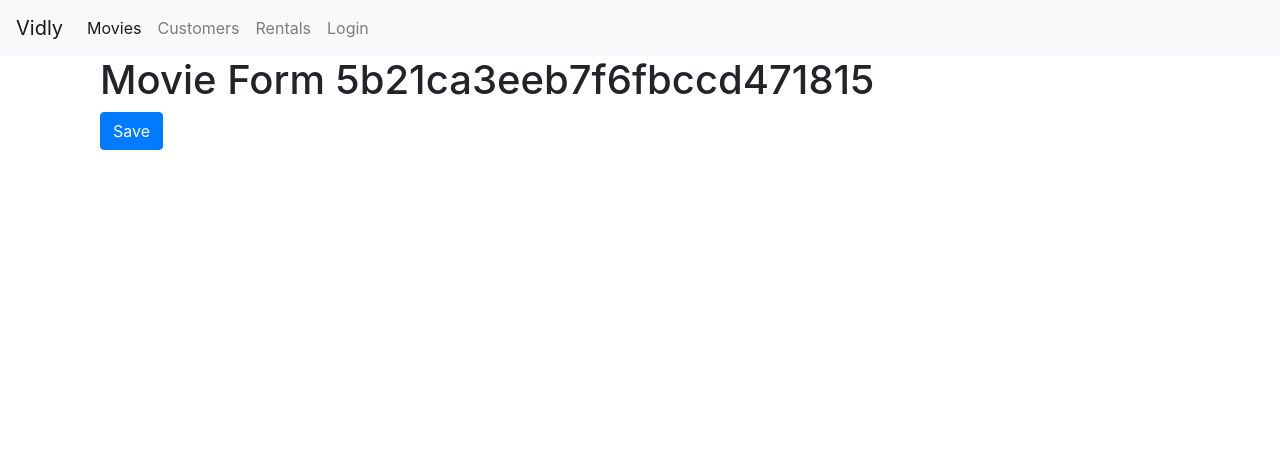
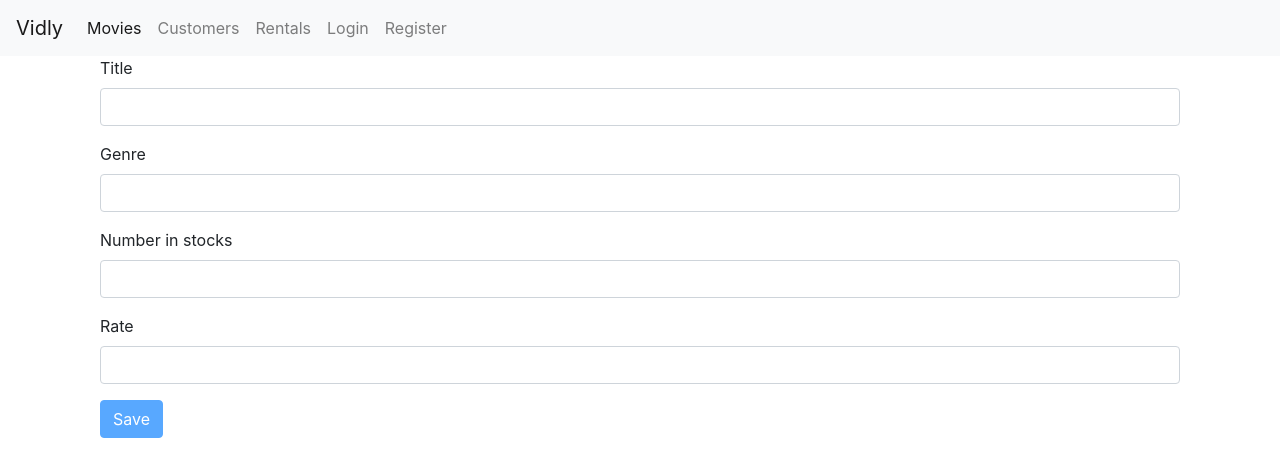
Before and after one commit to vishwas0459/react-app-demo, a React (Create React App) app: page /movie/5b21ca3eeb7f6fbccd471815 in a window 1280 px wide. Shown: the top 476 px of the page. Built offline with nearby package versions, Linux system fonts and the light colour scheme.

Commit message:
Register Form added

```diff
--- a/package.json
+++ b/package.json
@@ -3,6 +3,7 @@
   "version": "0.1.0",
   "private": true,
   "dependencies": {
+    "axios": "^0.18.0",
     "bootstrap": "^4.1.1",
     "joi-browser": "^13.4.0",
     "query-string": "^6.1.0",
--- a/src/App.js
+++ b/src/App.js
@@ -9,6 +9,7 @@ import './App.css';
 import NotFound from './components/notFound';
 import NavBar from './components/navbar';
 import LoginForm from './components/loginForm';
+import RegisterForm from './components/registerForm';
 
 class App extends Component {
   render() {
@@ -18,8 +19,10 @@ class App extends Component {
         <main className='container'>
           <Switch>
             <Route path='/login' component={LoginForm} />
+            <Route path='/register' component={RegisterForm} />
             <Route path='/customer' component={Customer} />
             <Route path='/rentals' component={Rentals} />
+            <Route path='/movie/new' component={MovieForm} />
             <Route path='/movie/:id' component={MovieForm} />
             <Route path='/movies' exact component={Movies} />
             <Route path='/not-found' component={NotFound} />
--- a/src/components/common/form.jsx
+++ b/src/components/common/form.jsx
@@ -11,8 +11,12 @@ class Form extends Component {
   handleSubmit = e => {
     e.preventDefault();
     const errors = this.validateForm();
+    console.log('errors from From', errors);
     this.setState({ errors });
     if (errors) return;
+
+    //if no error
+    this.doSubmit();
   };
 
   validateForm = () => {
@@ -21,8 +25,8 @@ class Form extends Component {
     const { error } = Joi.validate(this.state.data, this.schema, options);
     if (!error) return null;
     const errors = {};
-    for (let item of error.details) error[item.path[0]] = item.message;
-    // console.log('errors:', errors);
+    for (let item of error.details) errors[item.path[0]] = item.message;
+    console.log('errors:', errors);
     return errors;
   };
 
--- a/src/components/movieForm.jsx
+++ b/src/components/movieForm.jsx
@@ -1,13 +1,83 @@
 import React from 'react';
-const MovieForm = ({ match, history }) => {
-  return (
-    <div className='container'>
-      <h1>Movie Form {match.params.id}</h1>
-      <button className='btn btn-primary' onClick={() => history.push('/')}>
-        Save
-      </button>
-    </div>
-  );
-};
+import Form from './common/form';
+import Joi from 'joi-browser';
+import { getMovie, saveMovie } from '../services/fakeMovieService';
+import { getGenres } from '../services/fakeGenreService';
+
+class MovieForm extends Form {
+  state = {
+    data: {
+      _id: '',
+      title: '',
+      genreId: '', //change to object
+      numberInStock: '',
+      dailyRentalRate: ''
+    },
+    genres: [],
+    errors: {}
+  };
+
+  componentDidMount() {
+    const { id } = this.props.match.params;
+    if (id) {
+      const movieDetails = getMovie(id);
+      console.log(movieDetails);
+      const data = this.mapToViewModel(movieDetails);
+
+      this.setState({ data });
+    }
+  }
+
+  mapToViewModel = movie => {
+    console.log(movie);
+    const modelMovie = {};
+    modelMovie._id = movie._id;
+    modelMovie.title = movie.id;
+    modelMovie.genreId = getGenres(movie.id);
+    modelMovie.dailyRentalRate = movie.dailyRentalRate;
+    modelMovie.numberInStock = movie.numberInStock;
+    return modelMovie;
+  };
+  schema = {
+    title: Joi.string().required(),
+    genre: Joi.string().required(),
+    stocks: Joi.number().required(),
+    rate: Joi.number().required()
+  };
+
+  doSubmit = () => {
+    console.log('In Submit!!');
+    // const savedMovie = saveMovie(this.state.data);
+    // console.log(saveMovie);
+  };
+
+  render() {
+    // const genres = genres;
+    return (
+      <div className='container'>
+        <form>
+          {this.renderInput('title', 'Title')}
+          {this.renderInput('genre', 'Genre')}
+          {this.renderInput('stocks', 'Number in stocks')}
+          {this.renderInput('rate', 'Rate', 'number')}
+          {this.renderButton('Save')}
+        </form>
+      </div>
+    );
+  }
+}
 
 export default MovieForm;
+
+// const MovieForm = ({ match, history }) => {
+//   return (
+//     <div className='container'>
+//       <h1>Movie Form {match.params.id}</h1>
+//       <button className='btn btn-primary' onClick={() => history.push('/')}>
+//         Save
+//       </button>
+//     </div>
+//   );
+// };
+
+// export default MovieForm;
--- a/src/components/movies.jsx
+++ b/src/components/movies.jsx
@@ -2,7 +2,7 @@ import React, { Component } from 'react';
 import { getMovies } from '../services/fakeMovieService';
 import Like from './common/like';
 import Pagination from './common/pagination';
-import { NavLink } from 'react-router-dom';
+import { NavLink, Link } from 'react-router-dom';
 class Movies extends Component {
   //get the movie list from fakeservice into state
   state = {
@@ -17,12 +17,21 @@ class Movies extends Component {
   handlePageChange = () => {
     console.log('pagehandle clicked');
   };
+  handleAddMovie = () => {
+    console.log('added new movie');
+    const history = { ...this.props.history }; //get the ref of history object
+    history.push('/movie/new');
+    console.log('history: ', history);
+  };
   render() {
     const { length: movieCount } = this.state.movies;
     if (movieCount === 0) return <p>There are no movies in database!</p>;
     return (
       <div>
         <h3> {movieCount} of movies in database at present!!</h3>
+        <Link to='/movie/new' className='btn btn-primary'>
+          New Movie
+        </Link>
         <table className='table table-hover'>
           <thead>
             <tr>
--- a/src/components/navbar.jsx
+++ b/src/components/navbar.jsx
@@ -39,6 +39,11 @@ const NavBar = () => {
               Login
             </NavLink>
           </li>
+          <li className='nav-item'>
+            <NavLink className='nav-link' to='/register'>
+              Register
+            </NavLink>
+          </li>
         </ul>
       </div>
     </nav>
--- /dev/null
+++ b/src/components/registerForm.jsx
@@ -0,0 +1,43 @@
+import React from 'react';
+import Form from './common/form';
+import Joi from 'joi-browser';
+class RegisterForm extends Form {
+  state = {
+    data: {
+      email: '',
+      password: '',
+      username: ''
+    },
+    errors: {}
+  };
+
+  schema = {
+    username: Joi.string().required(),
+    password: Joi.string()
+      .required()
+      .alphanum()
+      .min(3)
+      .max(8),
+    email: Joi.string()
+      .email()
+      .required()
+  };
+  doSubmit = () => {
+    console.log('no validation errors');
+  };
+  render() {
+    return (
+      <div className='container'>
+        <h1>Register</h1>
+        <form onSubmit={this.handleSubmit}>
+          {this.renderInput('email', 'Email', 'email')}
+          {this.renderInput('password', 'Password', 'password')}
+          {this.renderInput('username', 'Username')}
+          {this.renderButton('Register')}
+        </form>
+      </div>
+    );
+  }
+}
+
+export default RegisterForm;
--- a/src/services/fakeMovieService.js
+++ b/src/services/fakeMovieService.js
@@ -1,67 +1,67 @@
-import * as genresAPI from "./fakeGenreService";
+import * as genresAPI from './fakeGenreService';
 
 const movies = [
   {
-    _id: "5b21ca3eeb7f6fbccd471815",
-    title: "Terminator",
-    genre: { _id: "5b21ca3eeb7f6fbccd471818", name: "Action" },
+    _id: '5b21ca3eeb7f6fbccd471815',
+    title: 'Terminator',
+    genre: { _id: '5b21ca3eeb7f6fbccd471818', name: 'Action' },
     numberInStock: 6,
     dailyRentalRate: 2.5,
-    publishDate: "2018-01-03T19:04:28.809Z"
+    publishDate: '2018-01-03T19:04:28.809Z'
   },
   {
-    _id: "5b21ca3eeb7f6fbccd471816",
-    title: "Die Hard",
-    genre: { _id: "5b21ca3eeb7f6fbccd471818", name: "Action" },
+    _id: '5b21ca3eeb7f6fbccd471816',
+    title: 'Die Hard',
+    genre: { _id: '5b21ca3eeb7f6fbccd471818', name: 'Action' },
     numberInStock: 5,
     dailyRentalRate: 2.5
   },
   {
-    _id: "5b21ca3eeb7f6fbccd471817",
-    title: "Get Out",
-    genre: { _id: "5b21ca3eeb7f6fbccd471820", name: "Thriller" },
+    _id: '5b21ca3eeb7f6fbccd471817',
+    title: 'Get Out',
+    genre: { _id: '5b21ca3eeb7f6fbccd471820', name: 'Thriller' },
     numberInStock: 8,
     dailyRentalRate: 3.5
   },
   {
-    _id: "5b21ca3eeb7f6fbccd471819",
-    title: "Trip to Italy",
-    genre: { _id: "5b21ca3eeb7f6fbccd471814", name: "Comedy" },
+    _id: '5b21ca3eeb7f6fbccd471819',
+    title: 'Trip to Italy',
+    genre: { _id: '5b21ca3eeb7f6fbccd471814', name: 'Comedy' },
     numberInStock: 7,
     dailyRentalRate: 3.5
   },
   {
-    _id: "5b21ca3eeb7f6fbccd47181a",
-    title: "Airplane",
-    genre: { _id: "5b21ca3eeb7f6fbccd471814", name: "Comedy" },
+    _id: '5b21ca3eeb7f6fbccd47181a',
+    title: 'Airplane',
+    genre: { _id: '5b21ca3eeb7f6fbccd471814', name: 'Comedy' },
     numberInStock: 7,
     dailyRentalRate: 3.5
   },
   {
-    _id: "5b21ca3eeb7f6fbccd47181b",
-    title: "Wedding Crashers",
-    genre: { _id: "5b21ca3eeb7f6fbccd471814", name: "Comedy" },
+    _id: '5b21ca3eeb7f6fbccd47181b',
+    title: 'Wedding Crashers',
+    genre: { _id: '5b21ca3eeb7f6fbccd471814', name: 'Comedy' },
     numberInStock: 7,
     dailyRentalRate: 3.5
   },
   {
-    _id: "5b21ca3eeb7f6fbccd47181e",
-    title: "Gone Girl",
-    genre: { _id: "5b21ca3eeb7f6fbccd471820", name: "Thriller" },
+    _id: '5b21ca3eeb7f6fbccd47181e',
+    title: 'Gone Girl',
+    genre: { _id: '5b21ca3eeb7f6fbccd471820', name: 'Thriller' },
     numberInStock: 7,
     dailyRentalRate: 4.5
   },
   {
-    _id: "5b21ca3eeb7f6fbccd47181f",
-    title: "The Sixth Sense",
-    genre: { _id: "5b21ca3eeb7f6fbccd471820", name: "Thriller" },
+    _id: '5b21ca3eeb7f6fbccd47181f',
+    title: 'The Sixth Sense',
+    genre: { _id: '5b21ca3eeb7f6fbccd471820', name: 'Thriller' },
     numberInStock: 4,
     dailyRentalRate: 3.5
   },
   {
-    _id: "5b21ca3eeb7f6fbccd471821",
-    title: "The Avengers",
-    genre: { _id: "5b21ca3eeb7f6fbccd471818", name: "Action" },
+    _id: '5b21ca3eeb7f6fbccd471821',
+    title: 'The Avengers',
+    genre: { _id: '5b21ca3eeb7f6fbccd471818', name: 'Action' },
     numberInStock: 7,
     dailyRentalRate: 3.5
   }
@@ -77,7 +77,7 @@ export function getMovie(id) {
 
 export function saveMovie(movie) {
   let movieInDb = movies.find(m => m._id === movie._id) || {};
-  movieInDb.name = movie.name;
+  movieInDb.title = movie.title;
   movieInDb.genre = genresAPI.genres.find(g => g._id === movie.genreId);
   movieInDb.numberInStock = movie.numberInStock;
   movieInDb.dailyRentalRate = movie.dailyRentalRate;
```
Also changed, not shown: 2 other files (tests, documents, lock files or other folders).
